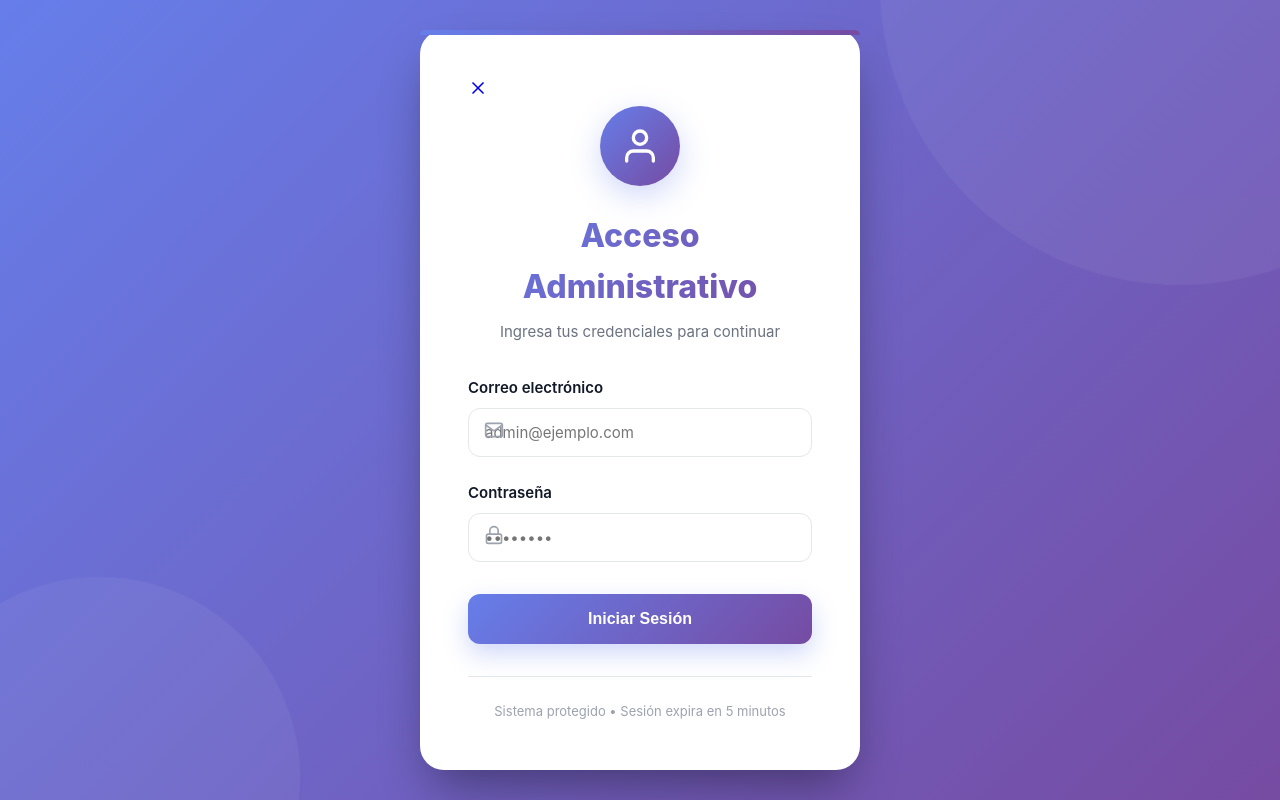
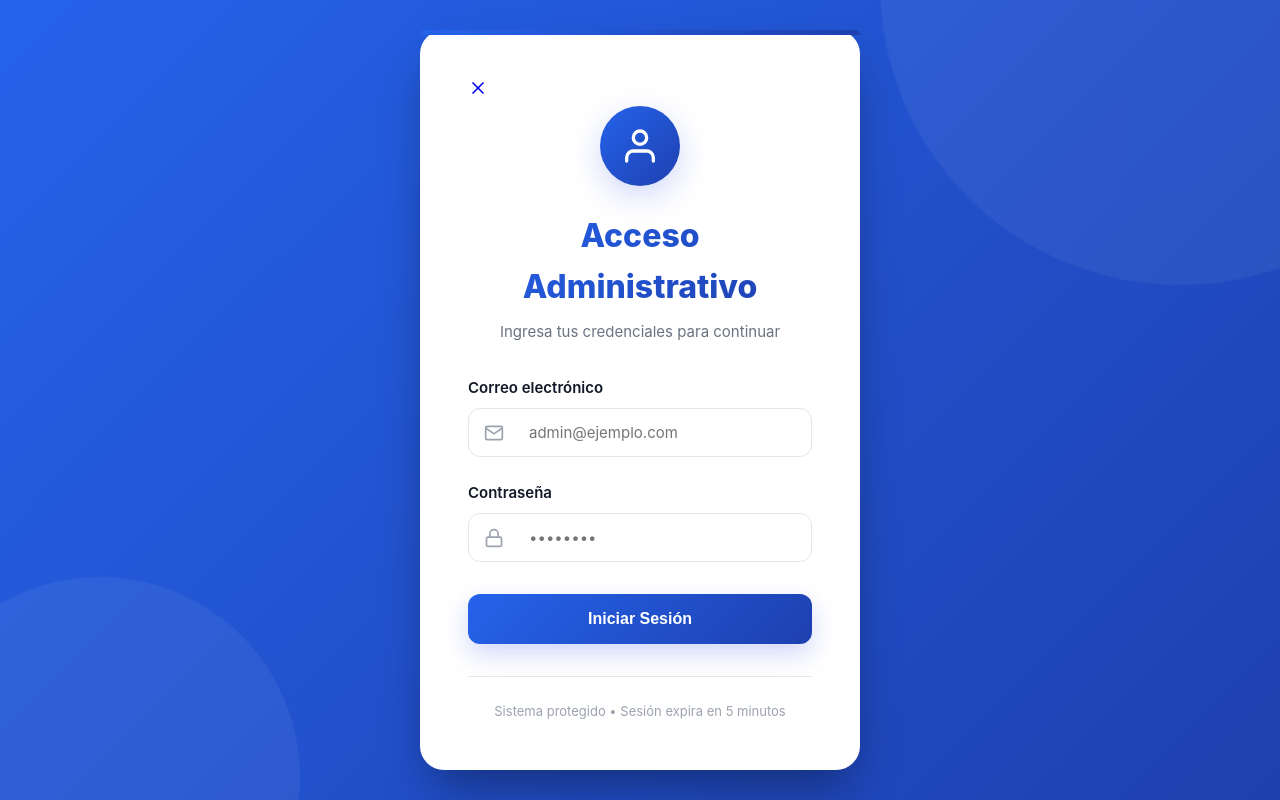
Before and after one commit to danielg5111936-eng/Catalogo-Escolar, a plain HTML site: page admin.html in a window 1280 px wide. Drawn offline with Linux system fonts and the light colour scheme; no server answers.

Commit message:
Add files via upload

```diff
--- a/css/styles.css
+++ b/css/styles.css
@@ -10,7 +10,7 @@
     --primary-color: #2563eb;
     --primary-dark: #1e40af;
     --primary-light: #3b82f6;
-    --secondary-color: #10b981;
+    --secondary-color: #90adff;
     --accent-color: #f59e0b;
 
     --success-color: #10b981;
@@ -933,7 +933,7 @@ html {
     display: flex;
     align-items: center;
     justify-content: center;
-    background: linear-gradient(135deg, #667eea 0%, #764ba2 100%);
+    background: linear-gradient(135deg, #2563eb 0%, #1e40af 100%);
     padding: 1rem;
     position: relative;
     overflow: hidden;
@@ -991,7 +991,7 @@ html {
     left: 0;
     right: 0;
     height: 5px;
-    background: linear-gradient(90deg, #667eea, #764ba2);
+    background: linear-gradient(90deg, #2563eb, #1e40af);
     border-radius: 1.5rem 1.5rem 0 0;
 }
 
@@ -1001,7 +1001,7 @@ html {
     font-size: 2rem;
     font-weight: 800;
     color: var(--text-primary);
-    background: linear-gradient(135deg, #667eea 0%, #764ba2 100%);
+    background: linear-gradient(135deg, #2563eb 0%, #1e40af 100%);
     -webkit-background-clip: text;
     -webkit-text-fill-color: transparent;
     background-clip: text;
@@ -1018,7 +1018,7 @@ html {
     width: 80px;
     height: 80px;
     margin: 0 auto 1.5rem;
-    background: linear-gradient(135deg, #667eea 0%, #764ba2 100%);
+    background: linear-gradient(135deg, #2563eb 0%, #1e40af 100%);
     border-radius: 50%;
     display: flex;
     align-items: center;
@@ -1058,14 +1058,41 @@ html {
 
 .form-group input:focus {
     outline: none;
-    border-color: #667eea;
+    border-color: #2563eb;
     box-shadow: 0 0 0 3px rgba(102, 126, 234, 0.1);
+}
+.input-wrapper {
+    position: relative;
+    width: 100%;
+}
+
+.input-wrapper .input-icon {
+    position: absolute;
+    left: 1rem;
+    top: 50%;
+    transform: translateY(-50%);
+    color: var(--text-tertiary);
+    pointer-events: none;
+    z-index: 2;
+    display: flex;
+    align-items: center;
+    justify-content: center;
+}
+
+.input-wrapper .input-icon svg {
+    width: 20px;
+    height: 20px;
+}
+
+.input-wrapper input {
+    padding-left: 3.75rem !important;
 }
 
 .input-icon {
     position: absolute;
     left: 1rem;
-    top: 2.75rem;
+    top: 50%;
+    transform: translateY(-50%);
     color: var(--text-tertiary);
     pointer-events: none;
 }
@@ -1073,7 +1100,7 @@ html {
 .login-box .btn-primary {
     width: 100%;
     padding: 1rem;
-    background: linear-gradient(135deg, #667eea 0%, #764ba2 100%);
+    background: linear-gradient(135deg, #2563eb 0%, #1e40af 100%);
     color: white;
     border: none;
     border-radius: var(--radius-lg);
```
